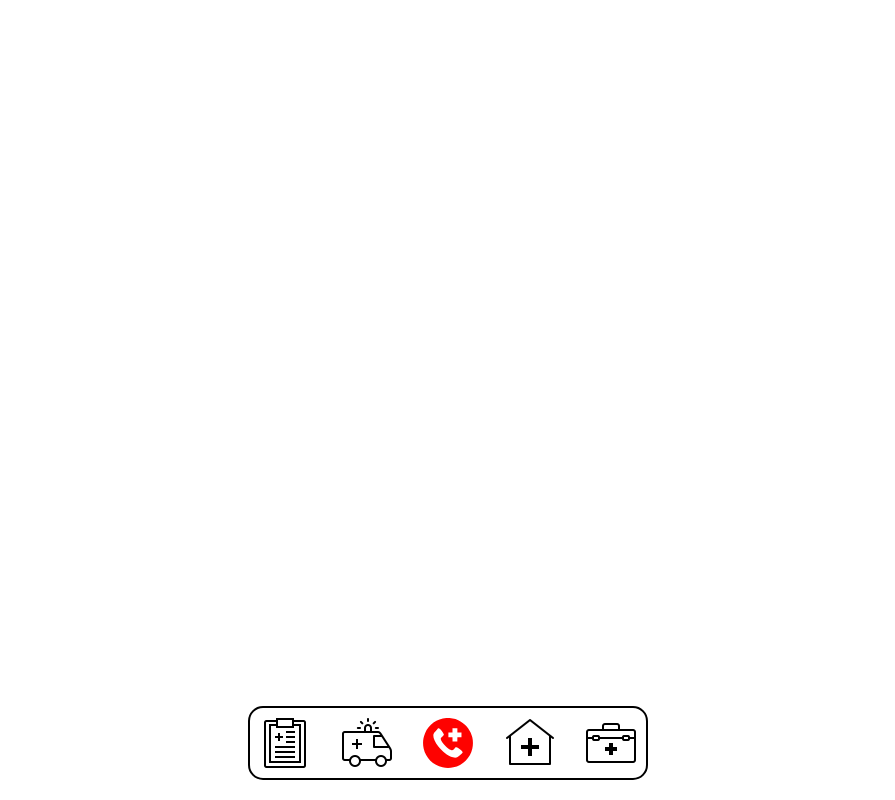
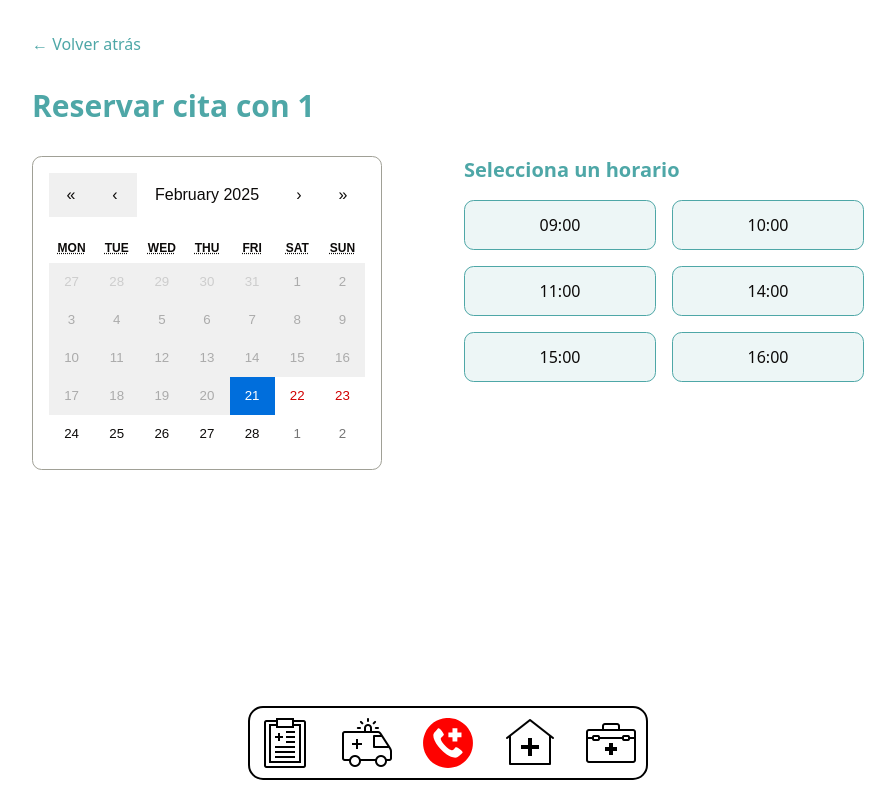
Before and after one commit to No-Country-simulation/C24-38-t-Webapp, a React (Vite) app in the folder client/: page /schedule/1 in a window 1280 px wide. Before the commit this address had no page. Shown: the whole page, without its empty margins (192-1087 px from the left). Built offline with nearby package versions, Linux system fonts and the light colour scheme.

Commit message:
frontend update

```diff
--- a/client/package.json
+++ b/client/package.json
@@ -32,6 +32,7 @@
     "embla-carousel-react": "^8.5.2",
     "lucide-react": "^0.475.0",
     "react": "^19.0.0",
+    "react-calendar": "^5.1.0",
     "react-dom": "^19.0.0",
     "react-hook-form": "^7.54.2",
     "react-router-dom": "^7.2.0",
--- a/client/src/App.tsx
+++ b/client/src/App.tsx
@@ -7,10 +7,8 @@ import WelcomeScreen from "./pages/WelcomeScreen";
 import Menu from "./components/Menu";
 import MedicalHistory from "./pages/MedicalHistory";
 import ScheduleAppointments from "./pages/ScheduleAppointments";
-import {
-  QueryClient,
-  QueryClientProvider,
-} from '@tanstack/react-query'
+import { QueryClient, QueryClientProvider } from "@tanstack/react-query";
+import ScheduleCalendar from "./pages/ScheduleCalendar";
 
 const queryClient = new QueryClient({
   defaultOptions: {
@@ -18,12 +16,12 @@ const queryClient = new QueryClient({
       staleTime: 1000 * 60 * 5,
       refetchOnWindowFocus: false,
     },
-  }
-})
+  },
+});
 export default function App() {
   const location = useLocation();
 
-  const noMenuRoutes = ["/login", "/register", "/auth"];
+  const noMenuRoutes = ["/login", "/register", "/auth", "/"];
 
   const showMenu = !noMenuRoutes.includes(location.pathname);
 
@@ -37,7 +35,11 @@ export default function App() {
         <Route path="/login" element={<Login />} />
         <Route path="/home" element={<Home />} />
         <Route path="/medical-history" element={<MedicalHistory />} />
-        <Route path="/schedule-appointments" element={<ScheduleAppointments />} />
+        <Route
+          path="/schedule-appointments"
+          element={<ScheduleAppointments />}
+        />
+        <Route path="/schedule/:doctorName" element={<ScheduleCalendar />} />
       </Routes>
     </QueryClientProvider>
   );
--- a/client/src/components/Menu.tsx
+++ b/client/src/components/Menu.tsx
@@ -3,7 +3,7 @@ import "../assets/styles/menu.css";
 
 const Menu = () => {
   return (
-    <nav className="menu-container">
+    <nav className="menu-container z-50">
       <div className="menu-box">
         <Link to="/page1" className="menu-item">
           <img src="/icons/client_menu.svg" alt="Página 1" />
--- a/client/src/pages/MedicalHistory.tsx
+++ b/client/src/pages/MedicalHistory.tsx
@@ -2,7 +2,7 @@ import { Link } from "react-router-dom";
 
 const MedicalHistory = () => {
   return (
-    <div className="flex justify-center items-center min-h-screen w-full overflow-hidden bg-white">
+    <div className="flex justify-center items-center min-h-screen w-full overflow-hidden bg-white pb-24 md:pb-0">
       <div className="relative w-full h-screen">
         <div className="absolute inset-0 flex flex-col md:items-center p-4">
           <div className="max-w-2xl space-y-12 text-lg">
@@ -35,6 +35,11 @@ const MedicalHistory = () => {
               PDF historia clínica
             </button>
           </div>
+          <div className="mt-12 text-center">
+            <Link to={"/schedule-appointments"} className="bg-[#4EA7A7] hover:bg-[#4EA7A7] text-white font-semibold py-4 px-12 rounded-[10px] transition duration-300 transform hover:scale-105 text-lg">
+              Reservar turno
+            </Link>
+          </div>
         </div>
       </div>
     </div>
--- a/client/src/pages/ScheduleAppointments.tsx
+++ b/client/src/pages/ScheduleAppointments.tsx
@@ -1,6 +1,27 @@
-import { Link } from "react-router-dom";
+import { useState } from "react";
+import { useNavigate } from "react-router-dom";
+
+interface Specialties {
+  [key: string]: string[];
+}
 
 const ScheduleAppointments = () => {
+  const [showModal, setShowModal] = useState(false);
+  const [selectedSpecialty, setSelectedSpecialty] = useState<string>('');
+  const navigate = useNavigate();
+
+  const specialties: Specialties = {
+    'Cardiología': ['Dr. García', 'Dr. Pérez'],
+    'Dermatología': ['Dra. Martínez', 'Dr. Rodríguez'],
+    'Pediatría': ['Dra. Fernández', 'Dr. López'],
+    'Traumatología': ['Dr. Stefano', 'Dra. Romero']
+  };
+
+  const handleDoctorSelect = (doctor: string) => {
+    navigate(`/schedule/${encodeURIComponent(doctor)}`);
+    setShowModal(false);
+  };
+
   return (
     <div className="flex justify-center items-center min-h-screen w-full overflow-hidden bg-white">
       <div className="relative w-full h-screen">
@@ -11,40 +32,83 @@ const ScheduleAppointments = () => {
             </h3>
 
             <div className="mt-12 text-center flex justify-center">
-              <button className="bg-[#4EA7A7] hover:bg-[#4EA7A7] text-white font-semibold py-4 px-12 rounded-[10px] transition duration-300 transform hover:scale-105 text-lg flex justify-center items-center gap-2">
+              <button
+                onClick={() => setShowModal(true)}
+                className="bg-[#4EA7A7] hover:bg-[#4EA7A7] text-white font-semibold py-4 px-12 rounded-[10px] transition duration-300 transform hover:scale-105 text-lg flex justify-center items-center gap-2"
+              >
                 <img
                   src="./icons/search.svg"
                   alt="search"
                   className="h-6 w-6"
                 />
-                <span>Encontra tu especialista</span>
+                <span>Encontrar tu especialista</span>
               </button>
             </div>
 
-            <div className="flex justify-center items-center flex-col gap-4">
-              <button className="rounded-xl bg-[#4EA7A7]/10 border border-[#4EA7A7] w-full max-w-[200px] py-2 text-lg">
-                Dr. García
-              </button>
-              <button className="rounded-xl bg-[#4EA7A7]/10 border border-[#4EA7A7] w-full max-w-[200px] py-2 text-lg">
-                Dr. Stefano
-              </button>
-            </div>
+            {/* Modal */}
+            {showModal && (
+              <div className="fixed inset-0 bg-black/80 h-full bg-opacity-50 flex items-center justify-center z-50">
+                <div className="bg-white rounded-xl p-6 w-full max-w-md mx-4">
+                  <div className="flex justify-between items-center mb-4">
+                    <h3 className="text-xl font-bold text-[#4EA7A7]">
+                      Selecciona una especialidad
+                    </h3>
+                    <button
+                      onClick={() => {
+                        setShowModal(false);
+                        setSelectedSpecialty('');
+                      }}
+                      className="text-gray-500 hover:text-gray-700"
+                    >
+                      ✕
+                    </button>
+                  </div>
+
+                  <select
+                    value={selectedSpecialty}
+                    onChange={(e) => setSelectedSpecialty(e.target.value)}
+                    className="w-full p-3 border border-[#4EA7A7] rounded-lg mb-4"
+                  >
+                    <option value="">Seleccione una especialidad</option>
+                    {Object.keys(specialties).map((specialty) => (
+                      <option key={specialty} value={specialty}>
+                        {specialty}
+                      </option>
+                    ))}
+                  </select>
+
+                  <div className="max-h-60 overflow-y-auto">
+                    {selectedSpecialty && specialties[selectedSpecialty]?.map((doctor, index) => (
+                      <button
+                        key={index}
+                        onClick={() => handleDoctorSelect(doctor)}
+                        className="w-full p-3 mb-2 text-left rounded-lg bg-[#4EA7A7]/10 hover:bg-[#4EA7A7]/20 transition-colors border border-[#4EA7A7]"
+                      >
+                        {doctor}
+                      </button>
+                    ))}
+                  </div>
+                </div>
+              </div>
+            )}
 
             <div className="rounded-xl bg-[#4EA7A7]/10 border border-[#4EA7A7] w-full p-8 text-lg flex flex-col justify-center items-center space-y-4">
               <div>
                 <img
                   src="./consulting.jpg"
                   alt="search"
-                  className="h-24 w-24"
+                  className="h-24 w-24 rounded-full"
                 />
               </div>
-              <div className="text-center">
+              <div className="text-center space-y-2">
                 <h3 className="font-bold">Tu Citas:</h3>
-                <span>Dr Stefano: 28/06/2025</span>
-                <span>15:15</span>
-                <span>Brown 5633</span>
+                <p>Dr Stefano: 28/06/2025</p>
+                <p>15:15</p>
+                <p>Brown 5633</p>
               </div>
-              <button>Ver más..</button>
+              <button className="text-[#4EA7A7] hover:underline mt-4">
+                Ver más..
+              </button>
             </div>
           </div>
         </div>
--- /dev/null
+++ b/client/src/pages/ScheduleCalendar.tsx
@@ -0,0 +1,75 @@
+import { useState } from 'react';
+import { useParams, Link } from 'react-router-dom';
+import Calendar from 'react-calendar';
+import 'react-calendar/dist/Calendar.css';
+
+type ValuePiece = Date | null;
+type Value = ValuePiece | [ValuePiece, ValuePiece];
+
+const ScheduleCalendar = () => {
+  const { doctorName } = useParams<{ doctorName: string }>();
+  const [date, setDate] = useState<Value>(new Date());
+  const [selectedTime, setSelectedTime] = useState<string>('');
+
+  const timeSlots = [
+    '09:00', '10:00', '11:00', '14:00', '15:00', '16:00'
+  ];
+
+  return (
+    <div className="h-full bg-white p-8 max-w-4xl mx-auto pb-32 md:pb-0">
+      <Link
+        to="/schedule-appointments"
+        className="text-[#4EA7A7] hover:underline mb-8 inline-block"
+      >
+        ← Volver atrás
+      </Link>
+
+      <h2 className="text-3xl font-bold text-[#4EA7A7] mb-8">
+        Reservar cita con {decodeURIComponent(doctorName || '')}
+      </h2>
+
+      <div className="grid md:grid-cols-2 gap-8">
+        <div>
+          <Calendar
+            onChange={setDate}
+            value={date}
+            minDate={new Date()}
+            className="border-[#4EA7A7] rounded-lg p-4"
+          />
+        </div>
+
+        <div>
+          <h3 className="text-xl font-semibold mb-4 text-[#4EA7A7]">
+            Selecciona un horario
+          </h3>
+
+          <div className="grid grid-cols-2 gap-4">
+            {timeSlots.map((time) => (
+              <button
+                key={time}
+                onClick={() => setSelectedTime(time)}
+                className={`p-3 rounded-lg border ${
+                  selectedTime === time
+                    ? 'bg-[#4EA7A7] text-white border-[#4EA7A7]'
+                    : 'bg-[#4EA7A7]/10 border-[#4EA7A7] hover:bg-[#4EA7A7]/20'
+                }`}
+              >
+                {time}
+              </button>
+            ))}
+          </div>
+
+          {selectedTime && date && (
+            <div className="mt-8">
+              <button className="w-full bg-[#4EA7A7] text-white py-3 rounded-lg hover:bg-[#4EA7A7]/90 transition-colors">
+                Confirmar cita el {(date as Date).toLocaleDateString()} a las {selectedTime}
+              </button>
+            </div>
+          )}
+        </div>
+      </div>
+    </div>
+  );
+};
+
+export default ScheduleCalendar;
```
Also changed, not shown: 1 other file (tests, documents, lock files or other folders).
